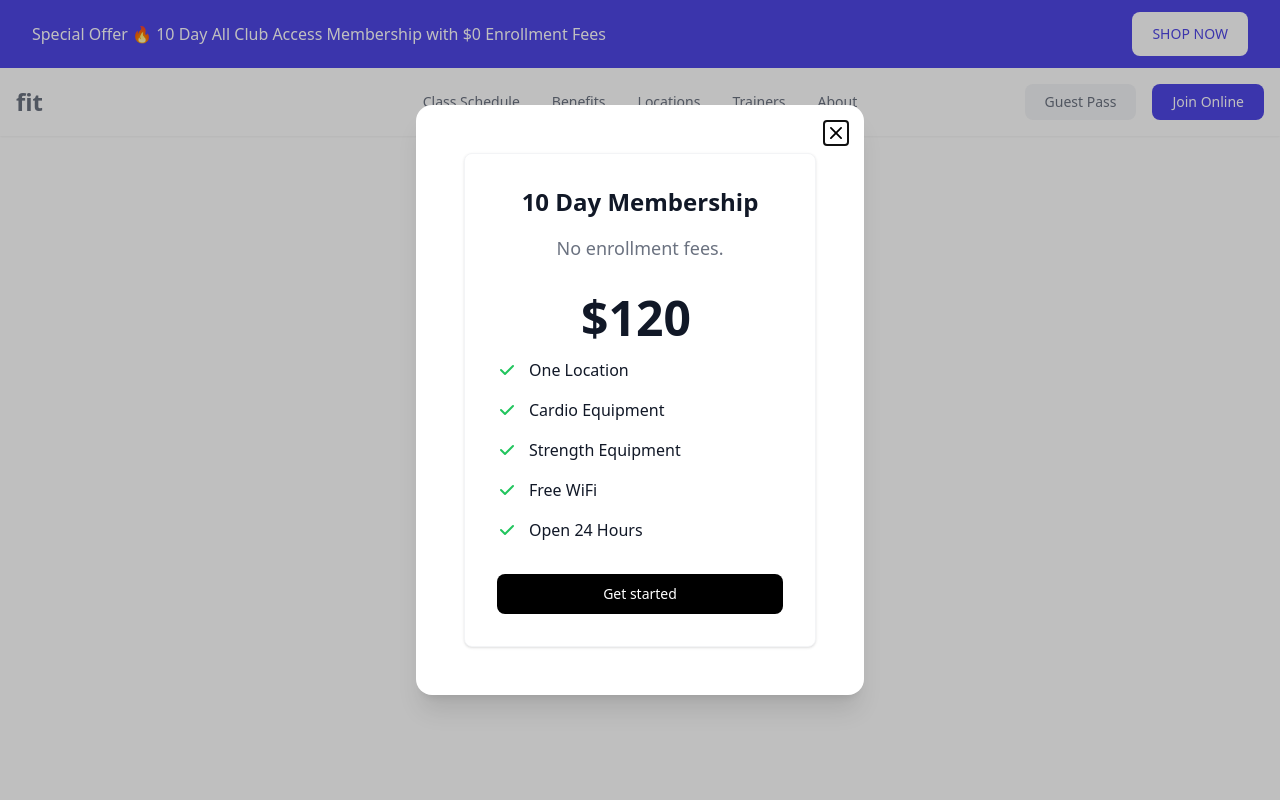
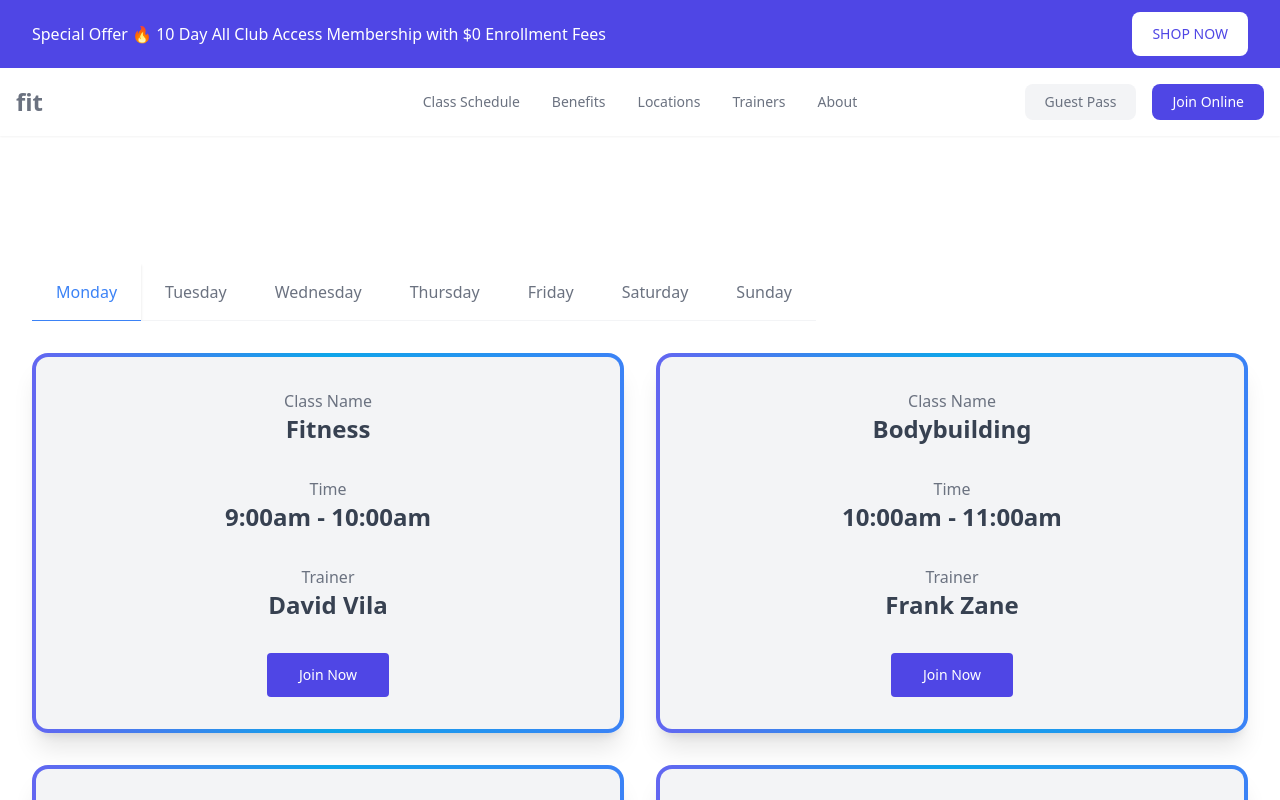
Before and after one commit to wyatt-connolly/fit-gym, a Next.js app: page /class-schedule in a window 1280 px wide. Before the commit this address had no page. Shown: the top 800 px of the page. Built offline with nearby package versions, Linux system fonts and the light colour scheme.

Commit message:
class schedule

```diff
--- /dev/null
+++ b/app/class-schedule/page.tsx
@@ -0,0 +1,10 @@
+import Tabs from "../components/Tabs";
+function Page() {
+  return (
+    <div className="mx-auto max-w-screen-2xl px-4 py-16 sm:px-6 lg:px-8 ">
+      <Tabs />
+    </div>
+  );
+}
+
+export default Page;
--- /dev/null
+++ b/app/components/Error.tsx
@@ -0,0 +1,7 @@
+import React from "react";
+
+function Error() {
+  return <div>Error</div>;
+}
+
+export default Error;
--- a/app/components/Navbar.tsx
+++ b/app/components/Navbar.tsx
@@ -7,7 +7,7 @@ import { dayMembership } from "./Pricing";
 import { XMarkIcon } from "@heroicons/react/20/solid";
 
 function Navbar() {
-  let [isOpen, setIsOpen] = useState(true);
+  let [isOpen, setIsOpen] = useState(false);
 
   function closeModal() {
     setIsOpen(false);
@@ -16,6 +16,7 @@ function Navbar() {
   function openModal() {
     setIsOpen(true);
   }
+
   return (
     <header aria-label="Site Header" className="shadow-sm">
       <div className="bg-indigo-600 px-4 py-3 text-white sm:flex sm:items-center sm:justify-between sm:px-6 lg:px-8">
@@ -68,6 +69,7 @@ function Navbar() {
                     membership="10 Day Membership"
                     price="120"
                     listItems={dayMembership}
+                    onClick={closeModal}
                   />
                 </Dialog.Panel>
               </Transition.Child>
--- a/app/components/PricingCard.tsx
+++ b/app/components/PricingCard.tsx
@@ -1,5 +1,5 @@
 import Link from "next/link";
-function PricingCard({ membership, price, monthly, listItems }) {
+function PricingCard({ membership, price, monthly, listItems, onClick }) {
   return (
     <div className="flex flex-col p-6 mx-auto max-w-lg text-center text-gray-900 bg-white rounded-lg border border-gray-100 shadow dark:border-gray-600 xl:p-8 dark:bg-gray-800 dark:text-white">
       <h3 className="mb-4 text-2xl font-semibold">{membership}</h3>
@@ -37,6 +37,7 @@ function PricingCard({ membership, price, monthly, listItems }) {
       <Link
         href="/pricing/checkout"
         className="text-white bg-black hover:bg-gray-700 focus:ring-4 focus:ring-primary-200 font-medium rounded-lg text-sm px-5 py-2.5 text-center dark:text-white  dark:focus:ring-indigo-900"
+        onClick={onClick}
       >
         Get started
       </Link>
--- /dev/null
+++ b/app/components/Tabs.tsx
@@ -0,0 +1,191 @@
+"use client";
+import { useState } from "react";
+import { Tab } from "@headlessui/react";
+
+function classNames(...classes) {
+  return classes.filter(Boolean).join(" ");
+}
+function Tabs() {
+  let [categories] = useState({
+    Monday: [
+      {
+        id: 1,
+        title: "Fitness",
+        time: "9:00am - 10:00am",
+        trainer: "David Vila",
+      },
+      {
+        id: 2,
+        title: "Bodybuilding",
+        time: "10:00am - 11:00am",
+        trainer: "Frank Zane",
+      },
+      {
+        id: 3,
+        title: "Running",
+        time: "2:00pm - 3:00pm",
+        trainer: "Usain Bolt",
+      },
+      {
+        id: 4,
+        title: "Cycling",
+        time: "6:00pm - 7:00pm",
+        trainer: "Lance Armstrong",
+      },
+    ],
+    Tuesday: [
+      {
+        id: 1,
+        title: "Boxing",
+        time: "9:00am - 10:00am",
+        trainer: "Mike Tyson",
+      },
+      {
+        id: 2,
+        title: "Yoga",
+        time: "10:00am - 11:00am",
+        trainer: "Dana Louis",
+      },
+      {
+        id: 3,
+        title: "Crossfit",
+        time: "5:00pm - 6:00pm",
+        trainer: "George Washington",
+      },
+    ],
+    Wednesday: [
+      {
+        id: 1,
+        title: "Cycling",
+        time: "9:00am - 10:00am",
+        trainer: "Mario Bikes",
+      },
+      {
+        id: 2,
+        title: "Bodybuilding",
+        time: "12:00am - 1:00am",
+        trainer: "The Rock",
+      },
+      {
+        id: 3,
+        title: "Basketball",
+        time: "2:00pm - 3:00pm",
+        trainer: "Michael Jordan",
+      },
+      {
+        id: 4,
+        title: "Wrestling",
+        time: "8:00pm - 9:00pm",
+        trainer: "Hulk Hogan",
+      },
+    ],
+    Thursday: [
+      {
+        id: 1,
+        title: "Fitness",
+        time: "9:00am - 10:00am",
+        trainer: "David Vila",
+      },
+      {
+        id: 2,
+        title: "Bodybuilding",
+        time: "12:00am - 1:00am",
+        trainer: "Frank Zane",
+      },
+      {
+        id: 3,
+        title: "Yoga",
+        time: "1:00am - 2:00am",
+        trainer: "Dana Louis",
+      },
+    ],
+    Friday: [],
+    Saturday: [
+      {
+        id: 1,
+        title: "Yoga",
+        time: "9:00am - 10:00am",
+        trainer: "Dana Louis",
+      },
+    ],
+    Sunday: [],
+  });
+  return (
+    <Tab.Group>
+      <Tab.List className="mt-16 flex flex-col md:flex-row  text-gray-500 font-medium overflow-auto touch-auto snap-x">
+        {Object.keys(categories).map((category) => (
+          <Tab
+            key={category}
+            className={({ selected }) =>
+              classNames(
+                "px-6 py-4 border-b border-gray-100 hover:bg-blue-100/50  focus:outline-none  ",
+                selected && "text-blue-500 border-b-blue-500 shadow"
+              )
+            }
+          >
+            {category}
+          </Tab>
+        ))}
+      </Tab.List>
+      <Tab.Panels className="mt-2">
+        {Object.values(categories).map((posts, idx) => (
+          <Tab.Panel key={idx} className={classNames("mt-8 ")}>
+            <ul className="md:grid md:grid-cols-2 gap-8 space-y-4 md:space-y-0">
+              {posts.map((post) => (
+                <li
+                  key={post.id}
+                  className="rounded-2xl bg-gradient-to-r from-indigo-500 via-sky-500 to-blue-500 p-1 shadow-xl"
+                >
+                  <div className="rounded-xl bg-gray-100  p-8 text-center space-y-8 ">
+                    <div>
+                      <h3 className="text-gray-500">Class Name</h3>
+                      <span className="font-bold text-gray-700 text-2xl">
+                        {post.title}
+                      </span>
+                    </div>
+                    <div>
+                      <h3 className="text-gray-500">Time</h3>
+                      <span className="font-bold text-gray-700 text-2xl">
+                        {post.time}
+                      </span>
+                    </div>
+                    <div>
+                      <h3 className="text-gray-500">Trainer</h3>
+                      <span className="font-bold text-gray-700 text-2xl">
+                        {post.trainer}
+                      </span>
+                    </div>
+                    <button className="group relative inline-flex items-center overflow-hidden rounded bg-indigo-600 px-8 py-3 text-white focus:outline-none focus:ring active:bg-indigo-500">
+                      <span className="absolute left-0 -translate-x-full transition-transform group-hover:translate-x-4">
+                        <svg
+                          className="h-5 w-5"
+                          xmlns="http://www.w3.org/2000/svg"
+                          fill="none"
+                          viewBox="0 0 24 24"
+                          stroke="currentColor"
+                        >
+                          <path
+                            stroke-linecap="round"
+                            stroke-linejoin="round"
+                            stroke-width="2"
+                            d="M17 8l4 4m0 0l-4 4m4-4H3"
+                          />
+                        </svg>
+                      </span>
+
+                      <span className="text-sm font-medium transition-all group-hover:ml-4">
+                        Join Now
+                      </span>
+                    </button>
+                  </div>
+                </li>
+              ))}
+            </ul>
+          </Tab.Panel>
+        ))}
+      </Tab.Panels>
+    </Tab.Group>
+  );
+}
+
+export default Tabs;
```
